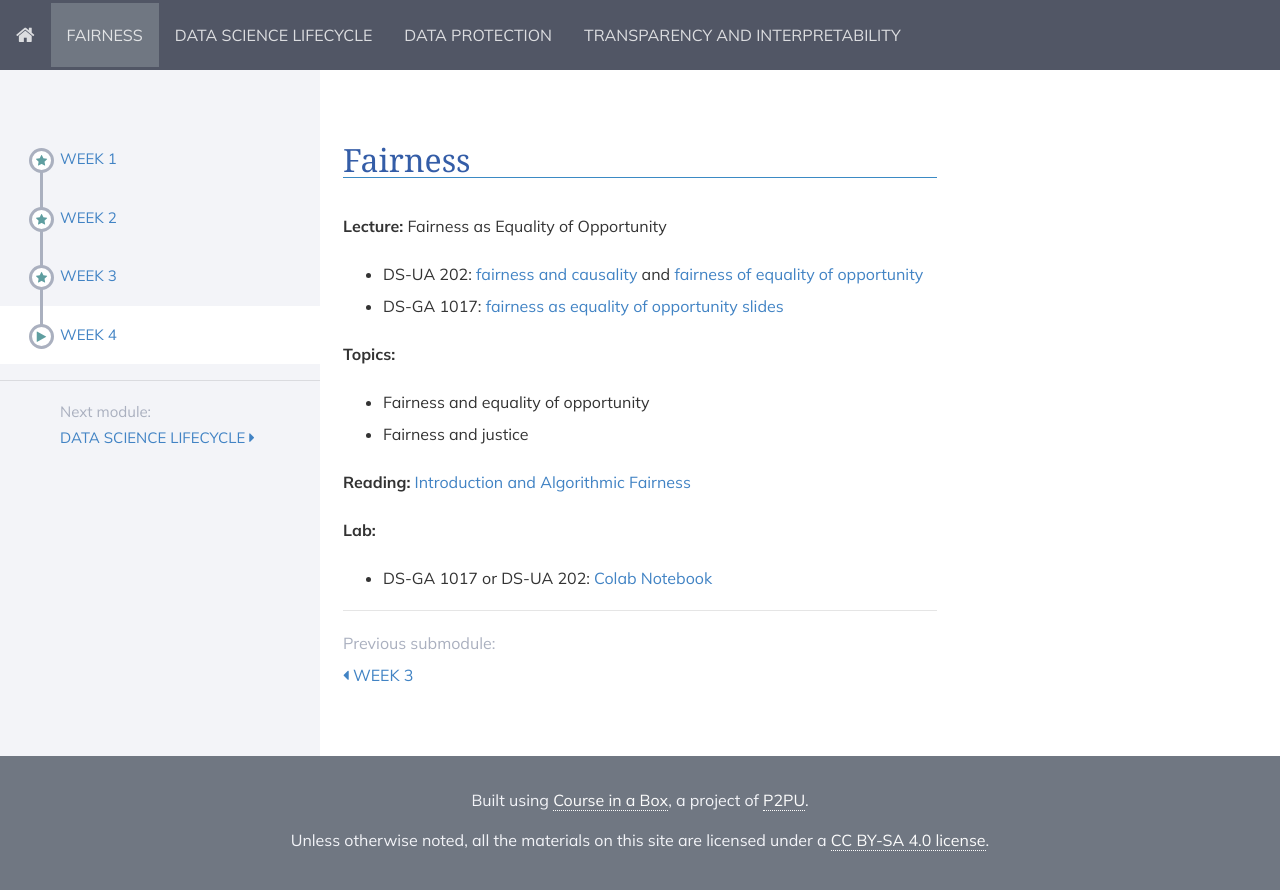
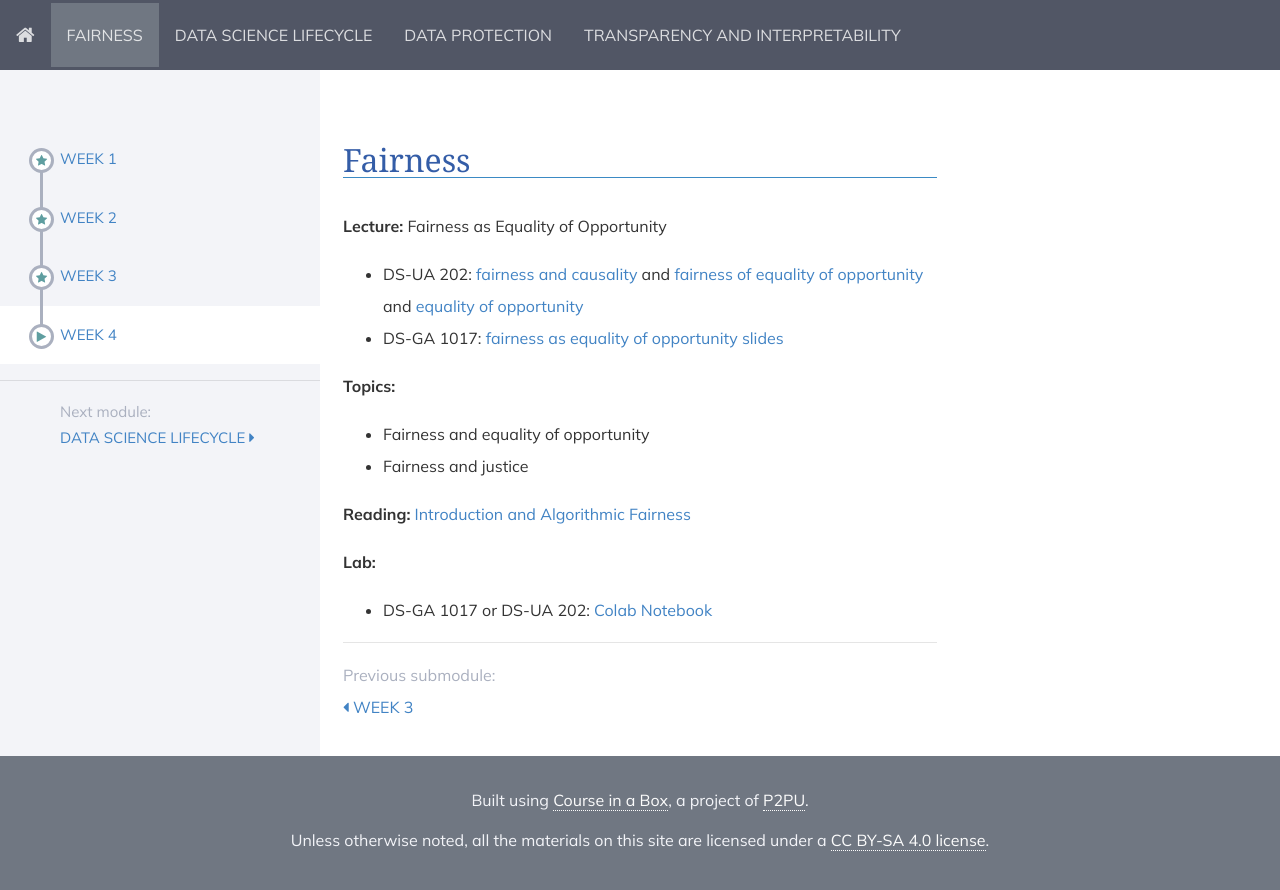
Before and after one commit to DataResponsibly/rds24, a Jekyll site: the page built from modules/fairness/_posts/2000-01-04-week4.md, in a window 1280 px wide. Shown: the top 890 px of the page. Built offline with Jekyll 4.4.1, drawn with Linux system fonts in a browser that asks for light colours; nearby versions of some CDN libraries.

Commit message:
added link to last fairness slides for 202

```diff
--- a/modules/fairness/_posts/2000-01-04-week4.md
+++ b/modules/fairness/_posts/2000-01-04-week4.md
@@ -6,7 +6,7 @@ title: Week 4
 
 **Lecture:** Fairness as Equality of Opportunity
 
-* DS-UA 202: [fairness and causality](../../../assets/5_counterfactual_fairness_2023_202.pdf) and [fairness of equality of opportunity](../../../assets/6_Fairness_2023_202.pdf)
+* DS-UA 202: [fairness and causality](../../../assets/5_counterfactual_fairness_2023_202.pdf) and [fairness of equality of opportunity](../../../assets/6_Fairness_2023_202.pdf) and [equality of opportunity](../../../assets/7_Fairness_EO_2023_202.pdf)
 * DS-GA 1017: [fairness as equality of opportunity slides](../../../assets/4_Fairness_1017.pdf)
 
 **Topics:**
```
